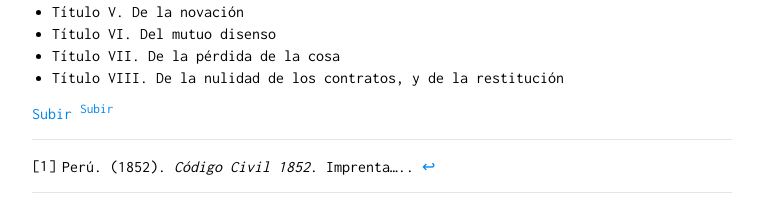
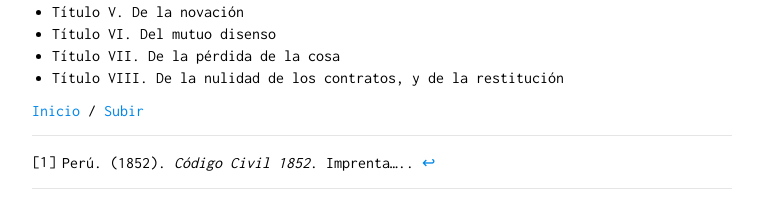
Before and after one commit to actio1680/actio1680.github.io, a Jekyll site: the page built from cc1852.md, in a window 1280 px wide and 900 px high, scrolled down 3373 px. Shown: the part 673-882 px from the top of the window, without its empty margins (258-1021 px from the left). Built offline with Jekyll 4.4.1, drawn with Linux system fonts in a browser that asks for light colours; our own code applies the rules of GitHub Pages for plain Markdown files.

Commit message:
Update cc1852.md

```diff
--- a/cc1852.md
+++ b/cc1852.md
@@ -164,8 +164,7 @@ Objetivo.
 - Título VII. De la pérdida de la cosa
 - Título VIII. De la nulidad de los contratos, y de la restitución
 
-<a href="#top">Subir</a>
-<sup> [Subir](#top) </sup>
+[Inicio](index.md) / [Subir](#top)
 
 ---
 
```
